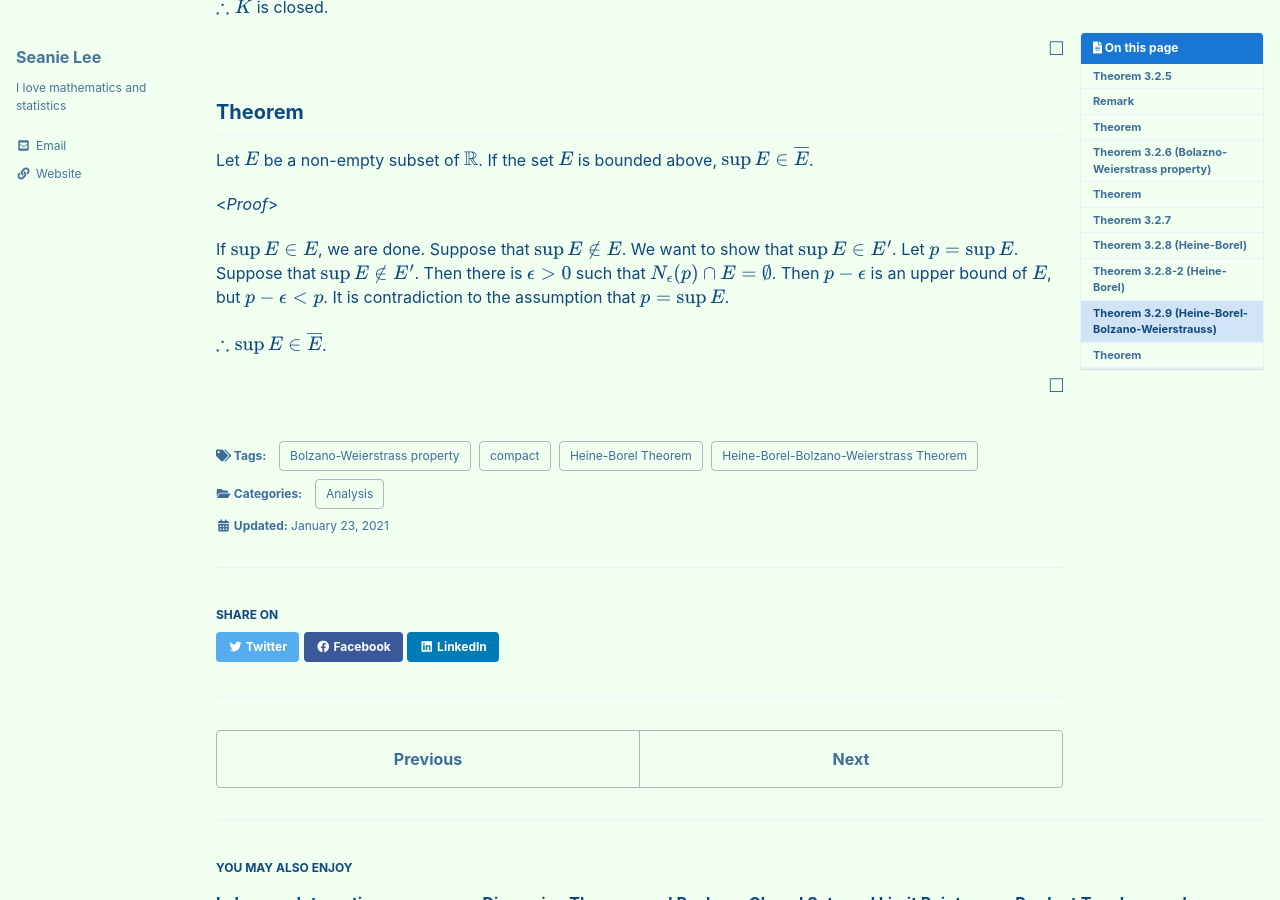
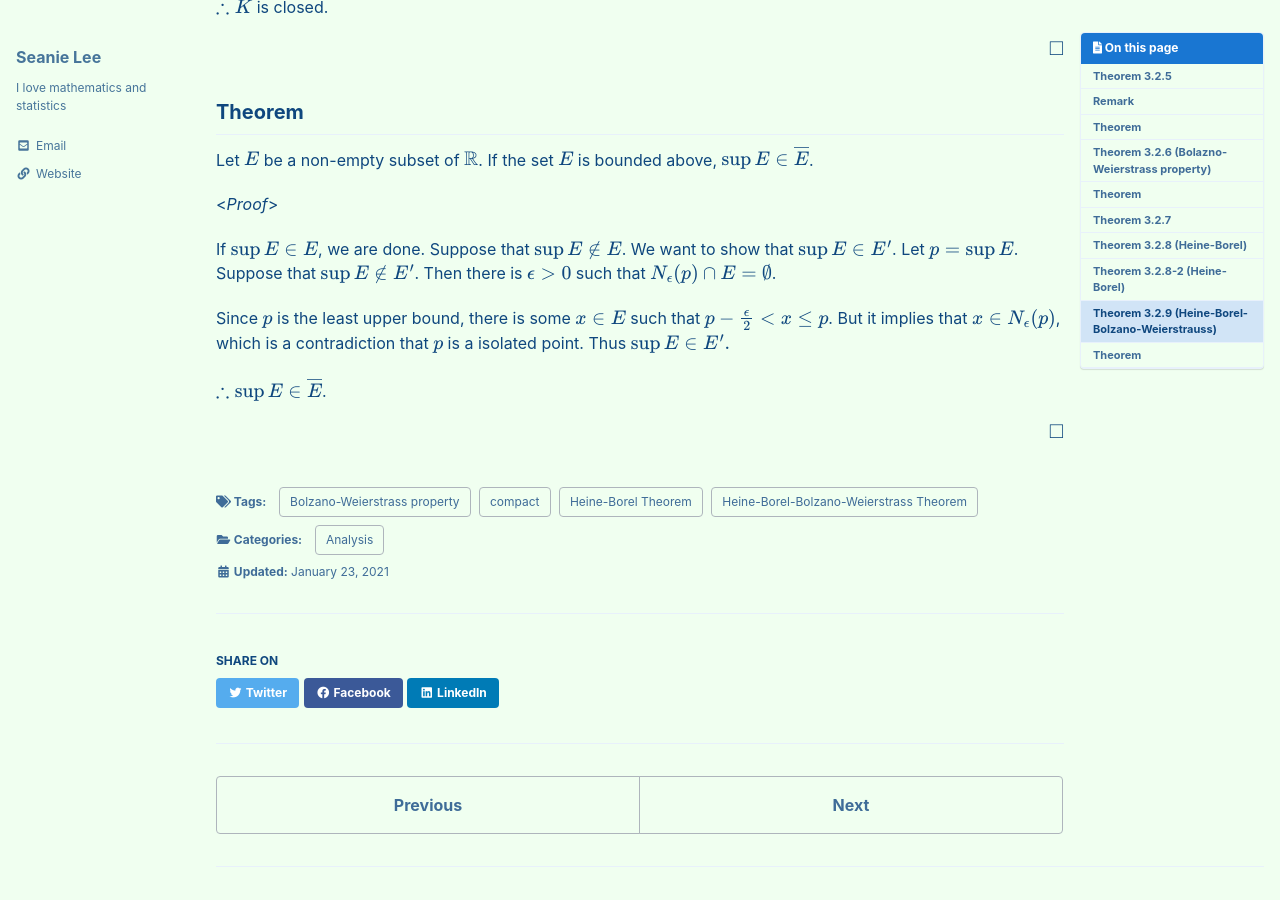
Before and after one commit to seanie12/blog, a Jekyll site: the page built from _posts/2021-01-23-compact.md, in a window 1280 px wide and 900 px high, scrolled down 7082 px. Built offline with Jekyll 4.4.1, drawn with Linux system fonts in a browser that asks for light colours; cached includes are drawn as plain includes; formulas are drawn with MathJax 3.

Commit message:
Update 2021-01-23-compact.md

```diff
--- a/_posts/2021-01-23-compact.md
+++ b/_posts/2021-01-23-compact.md
@@ -381,7 +381,10 @@ Let $E$ be a non-empty subset of $\mathbb{R}$. If the set $E$ is bounded above,
 
 <*Proof*>
 
-If $\sup E \in E$, we are done. Suppose that $\sup E \notin E$. We want to show that $\sup E \in E^\prime$. Let $p=\sup E$. Suppose that  $\sup E \notin E^\prime$. Then there is $\epsilon>0$ such that $N_\epsilon(p)\cap E=\emptyset$. Then $p-\epsilon$ is an upper bound of $E$, but $p-\epsilon <p$. It is contradiction to the assumption that $p=\sup E$.
+If $\sup E \in E$, we are done. Suppose that $\sup E \notin E$. We want to show that $\sup E \in E^\prime$. Let $p=\sup E$. Suppose that  $\sup E \notin E^\prime$. Then there is $\epsilon>0$ such that $N_\epsilon(p)\cap E=\emptyset$.
+
+Since $p$ is the least upper bound, there is some $x\in E$ such that $p- \frac{\epsilon}{2} < x \leq p$. But  it implies that $x\in N_\epsilon (p)$, which is a contradiction that $p$ is a isolated point. Thus $\sup E \in E^\prime.$
+
 
 $\therefore \sup E\in \overline{E}$.
 
```
